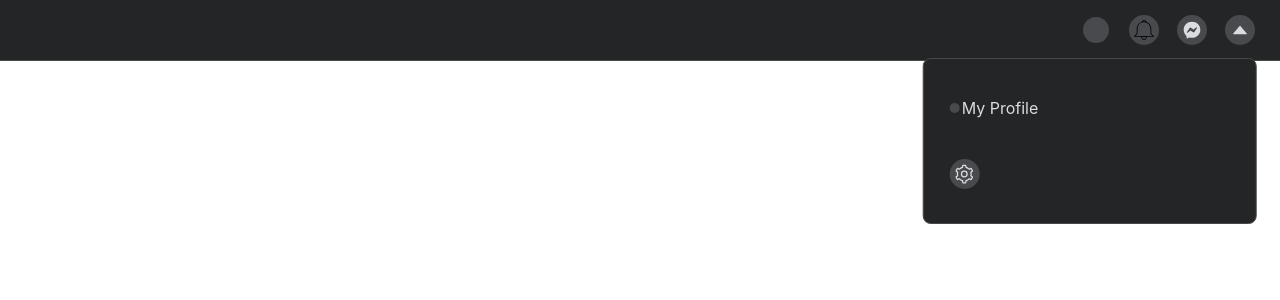
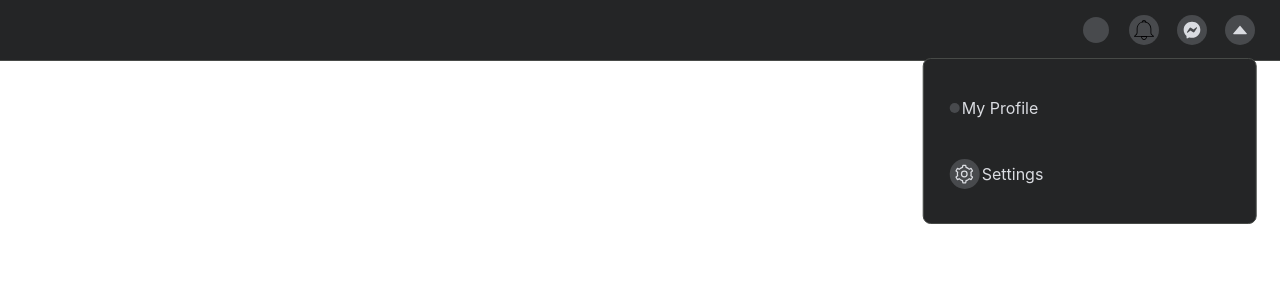
Before and after one commit to Emmakin/React-Mini-1, a React (Create React App) app: page / in a window 1280 px wide. Both pictures are taken after a click on the link 1240 px from the left and 30 px from the top of the page. Shown: the top 300 px of the page. Built offline with nearby package versions, Linux system fonts and the light colour scheme; some icons are missing.

Commit message:
update
install react-transition-group

```diff
--- a/src/App.js
+++ b/src/App.js
@@ -53,12 +53,24 @@ function DropdownMenu() {
   }
   return (
     <div className="dropdown">
+      <CSSTransition
+      in={activeMenu === 'main'}
+      unmountOnExit
+      timeout={500}
+      classNames = "menu-primary"
+      >
+
+        <div className="menu">
+
+
           <DropdownItem>My Profile</DropdownItem>
           <DropdownItem
             leftIcon ={<CogIcon />}
             rightIcon ={<ChevronIcon />}>
-
-      </DropdownItem>
+              Settings
+          </DropdownItem>
+        </div>
+      </CSSTransition>
     </div>
   );
 }
--- a/src/index.css
+++ b/src/index.css
@@ -109,3 +109,23 @@ a {
 .icon.right {
   margin-left: auto;
 }
+
+.menu-primary-enter {
+  position: absolute;
+  transform: translateX(-110%);
+
+}
+
+.menu-primary-enter-active {
+  transform: translateX();
+  transition: all var(--speed) ease;
+
+}
+
+.menu-primary-exit {
+  position: absolute;
+}
+
+.menu-primary-exit-active {
+
+}
```
